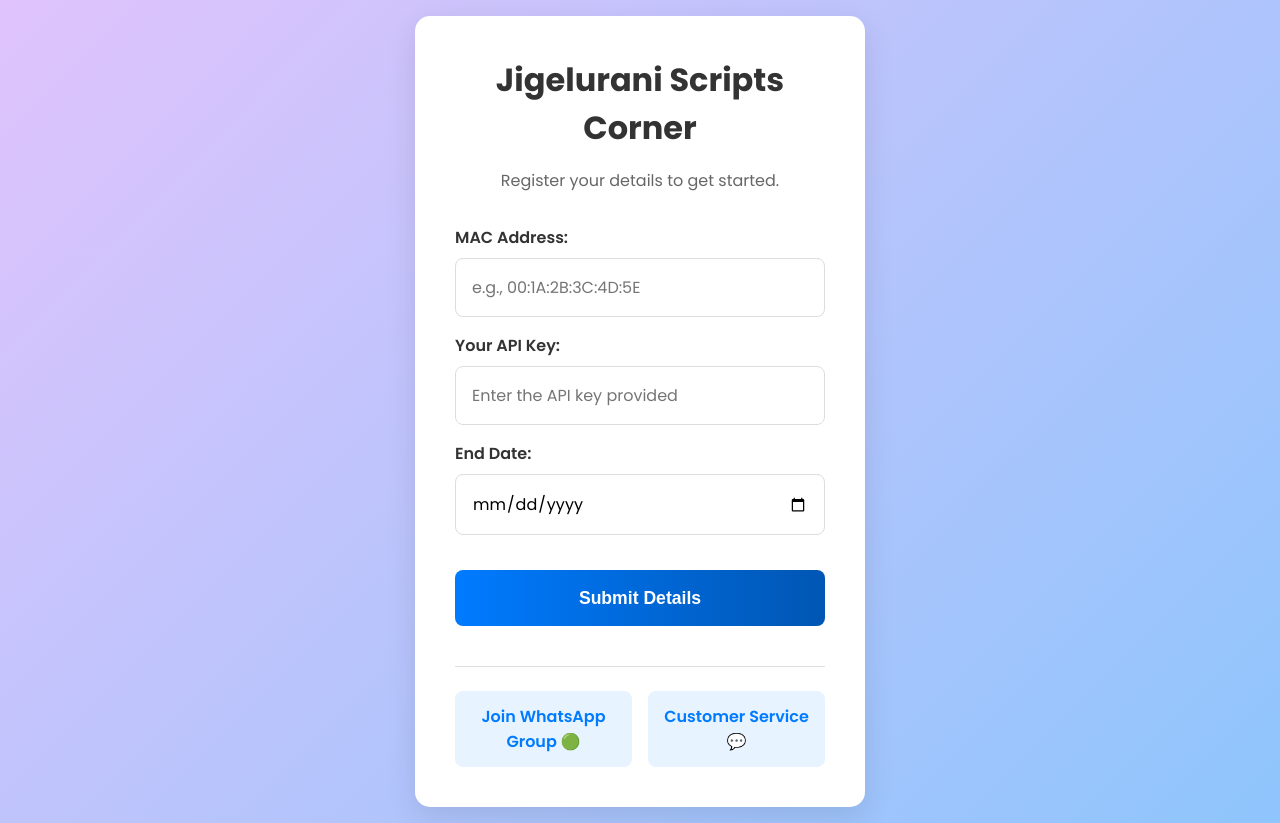
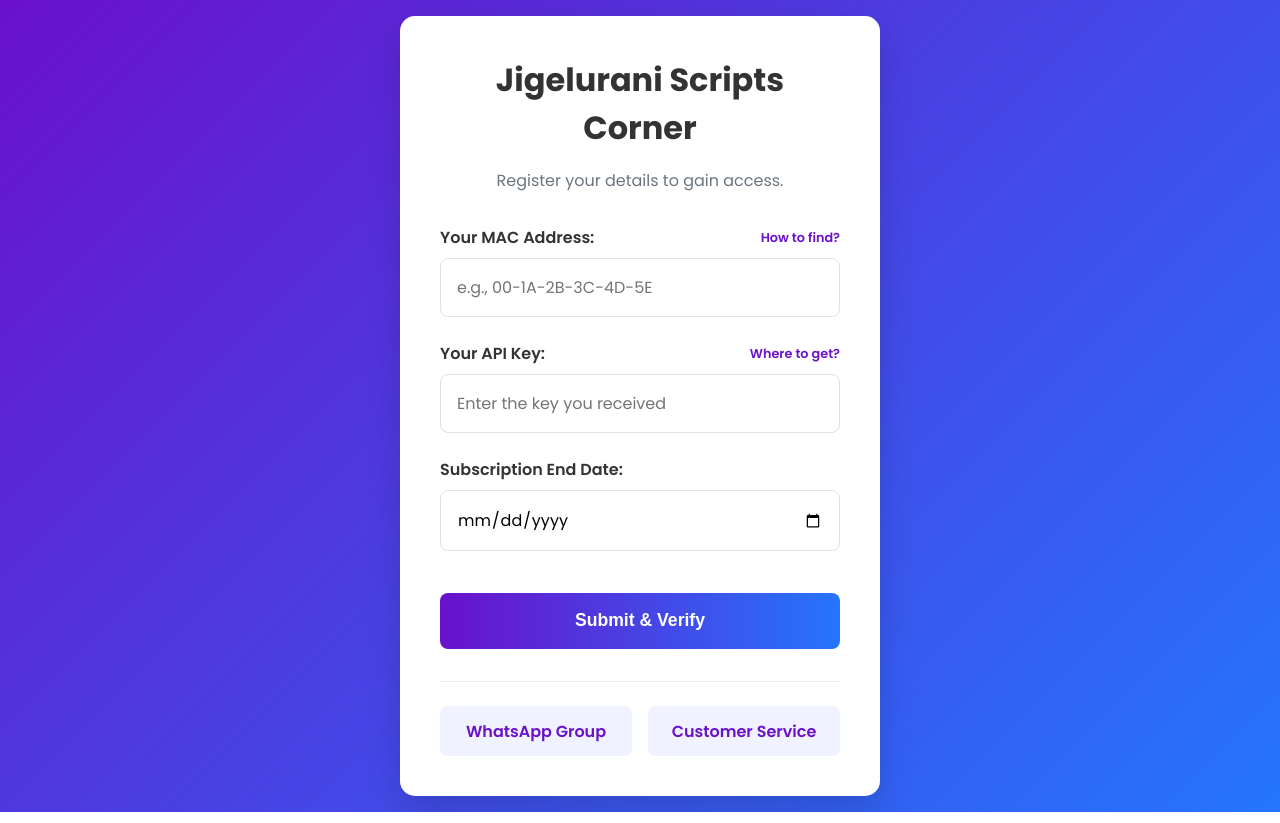
Before and after one commit to pukanekndhuku/user-registration-website, a Flask app: page / in a window 1280 px wide. Run offline with Flask 3, Linux system fonts and the light colour scheme.

Commit message:
Update index.html

```diff
--- a/templates/index.html
+++ b/templates/index.html
@@ -8,24 +8,20 @@
         @import url('https://fonts.googleapis.com/css2?family=Poppins:wght@400;600;700&display=swap');
 
         :root {
-            --primary-color: #007bff;
-            --secondary-color: #0056b3;
+            --primary-color: #6a11cb;
+            --secondary-color: #2575fc;
             --background-color: #f0f2f5;
             --card-background: #ffffff;
             --text-color: #333;
-            --light-text-color: #666;
-            --border-color: #ddd;
+            --light-text-color: #6c757d;
+            --border-color: #dee2e6;
         }
 
-        * {
-            box-sizing: border-box;
-            margin: 0;
-            padding: 0;
-        }
+        * { box-sizing: border-box; margin: 0; padding: 0; }
 
         body {
             font-family: 'Poppins', sans-serif;
-            background: linear-gradient(135deg, #e0c3fc 0%, #8ec5fc 100%);
+            background: linear-gradient(135deg, var(--primary-color) 0%, var(--secondary-color) 100%);
             display: flex;
             justify-content: center;
             align-items: center;
@@ -37,15 +33,10 @@
             background: var(--card-background);
             padding: 2.5em;
             border-radius: 15px;
-            box-shadow: 0 10px 30px rgba(0, 0, 0, 0.1);
+            box-shadow: 0 15px 35px rgba(0, 0, 0, 0.15);
             width: 100%;
-            max-width: 450px;
+            max-width: 480px;
             text-align: center;
-            transition: transform 0.3s ease;
-        }
-
-        .container:hover {
-            transform: translateY(-5px);
         }
 
         .header h1 {
@@ -59,12 +50,33 @@
             margin-bottom: 2em;
         }
 
+        .input-group {
+            margin-bottom: 1.5em;
+            text-align: left;
+        }
+
+        .label-group {
+            display: flex;
+            justify-content: space-between;
+            align-items: center;
+            margin-bottom: 0.5em;
+        }
+
         label {
-            display: block;
-            text-align: left;
-            margin: 1em 0 0.5em 0;
             color: var(--text-color);
             font-weight: 600;
+        }
+
+        .help-link {
+            font-size: 0.8em;
+            color: var(--primary-color);
+            cursor: pointer;
+            text-decoration: none;
+            font-weight: 600;
+        }
+
+        .help-link:hover {
+            text-decoration: underline;
         }
 
         input {
@@ -74,19 +86,28 @@
             border: 1px solid var(--border-color);
             font-family: 'Poppins', sans-serif;
             font-size: 1em;
-            transition: border-color 0.3s ease, box-shadow 0.3s ease;
         }
 
-        input:focus {
-            outline: none;
-            border-color: var(--primary-color);
-            box-shadow: 0 0 0 3px rgba(0, 123, 255, 0.25);
+        .instructions {
+            background-color: #f8f9fa;
+            border: 1px solid var(--border-color);
+            border-radius: 8px;
+            padding: 1em;
+            margin-top: 0.7em;
+            font-size: 0.85em;
+            color: var(--light-text-color);
+            text-align: left;
+            display: none; /* Hidden by default */
+        }
+
+        .instructions ul {
+            padding-left: 1.2em;
         }
 
         .submit-btn {
             width: 100%;
             padding: 1em;
-            margin-top: 2em;
+            margin-top: 1em;
             border: none;
             background: linear-gradient(to right, var(--primary-color), var(--secondary-color));
             color: white;
@@ -99,15 +120,15 @@
 
         .submit-btn:hover {
             transform: translateY(-3px);
-            box-shadow: 0 4px 15px rgba(0, 123, 255, 0.35);
+            box-shadow: 0 4px 15px rgba(0, 0, 0, 0.2);
         }
 
         .footer-links {
-            margin-top: 2.5em;
+            margin-top: 2em;
             padding-top: 1.5em;
-            border-top: 1px solid var(--border-color);
+            border-top: 1px solid #e9ecef;
             display: flex;
-            justify-content: space-between;
+            justify-content: space-around;
             gap: 1em;
         }
 
@@ -116,7 +137,7 @@
             display: inline-block;
             text-decoration: none;
             color: var(--primary-color);
-            background-color: #e7f3ff;
+            background-color: #f0f3ff;
             padding: 0.8em 1em;
             border-radius: 8px;
             font-weight: 600;
@@ -134,26 +155,63 @@
     <div class="container">
         <div class="header">
             <h1>Jigelurani Scripts Corner</h1>
-            <p>Register your details to get started.</p>
+            <p>Register your details to gain access.</p>
         </div>
 
         <form action="/submit" method="post">
-            <label for="mac">MAC Address:</label>
-            <input type="text" id="mac" name="mac" placeholder="e.g., 00:1A:2B:3C:4D:5E" required>
 
-            <label for="apikey">Your API Key:</label>
-            <input type="text" id="apikey" name="apikey" placeholder="Enter the API key provided" required>
+            <div class="input-group">
+                <div class="label-group">
+                    <label for="mac">Your MAC Address:</label>
+                    <a class="help-link" onclick="toggleHelp('mac-help')">How to find?</a>
+                </div>
+                <input type="text" id="mac" name="mac" placeholder="e.g., 00-1A-2B-3C-4D-5E" required>
+                <div class="instructions" id="mac-help">
+                    <b>For Windows:</b>
+                    <ul>
+                        <li>Open Command Prompt (search "cmd").</li>
+                        <li>Type <b>ipconfig /all</b> and press Enter.</li>
+                        <li>Find "Physical Address" under your main network adapter (e.g., Wi-Fi or Ethernet).</li>
+                    </ul>
+                </div>
+            </div>
 
-            <label for="enddate">End Date:</label>
-            <input type="date" id="enddate" name="enddate" required>
+            <div class="input-group">
+                <div class="label-group">
+                    <label for="apikey">Your API Key:</label>
+                    <a class="help-link" onclick="toggleHelp('api-help')">Where to get?</a>
+                </div>
+                <input type="text" id="apikey" name="apikey" placeholder="Enter the key you received" required>
+                <div class="instructions" id="api-help">
+                    The API Key is provided after purchase. Please contact Customer Service if you do not have one.
+                </div>
+            </div>
 
-            <button type="submit" class="submit-btn">Submit Details</button>
+            <div class="input-group">
+                <div class="label-group">
+                    <label for="enddate">Subscription End Date:</label>
+                </div>
+                <input type="date" id="enddate" name="enddate" required>
+            </div>
+
+            <button type="submit" class="submit-btn">Submit & Verify</button>
         </form>
 
         <div class="footer-links">
-            <a href="https://chat.whatsapp.com/HQlG7c8ZG8o9r8DjcLqfzh" target="_blank" class="footer-btn">Join WhatsApp Group 🟢</a>
-            <a href="https://wa.me/919154718144" target="_blank" class="footer-btn">Customer Service 💬</a>
+            <a href="https://chat.whatsapp.com/HQlG7c8ZG8o9r8DjcLqfzh" target="_blank" class="footer-btn">WhatsApp Group</a>
+            <a href="https://wa.me/919154718144" target="_blank" class="footer-btn">Customer Service</a>
         </div>
     </div>
+
+    <script>
+        function toggleHelp(id) {
+            const el = document.getElementById(id);
+            if (el.style.display === 'block') {
+                el.style.display = 'none';
+            } else {
+                el.style.display = 'block';
+            }
+        }
+    </script>
 </body>
 </html>
```
